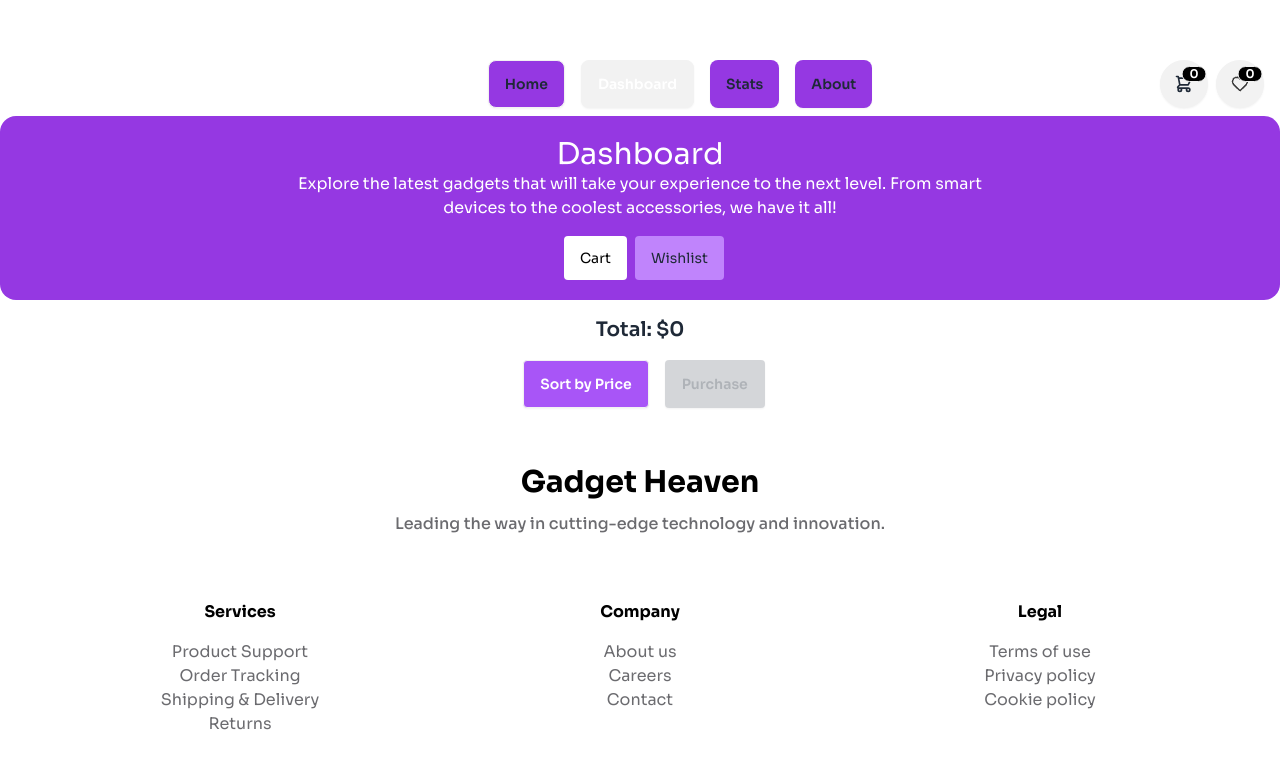
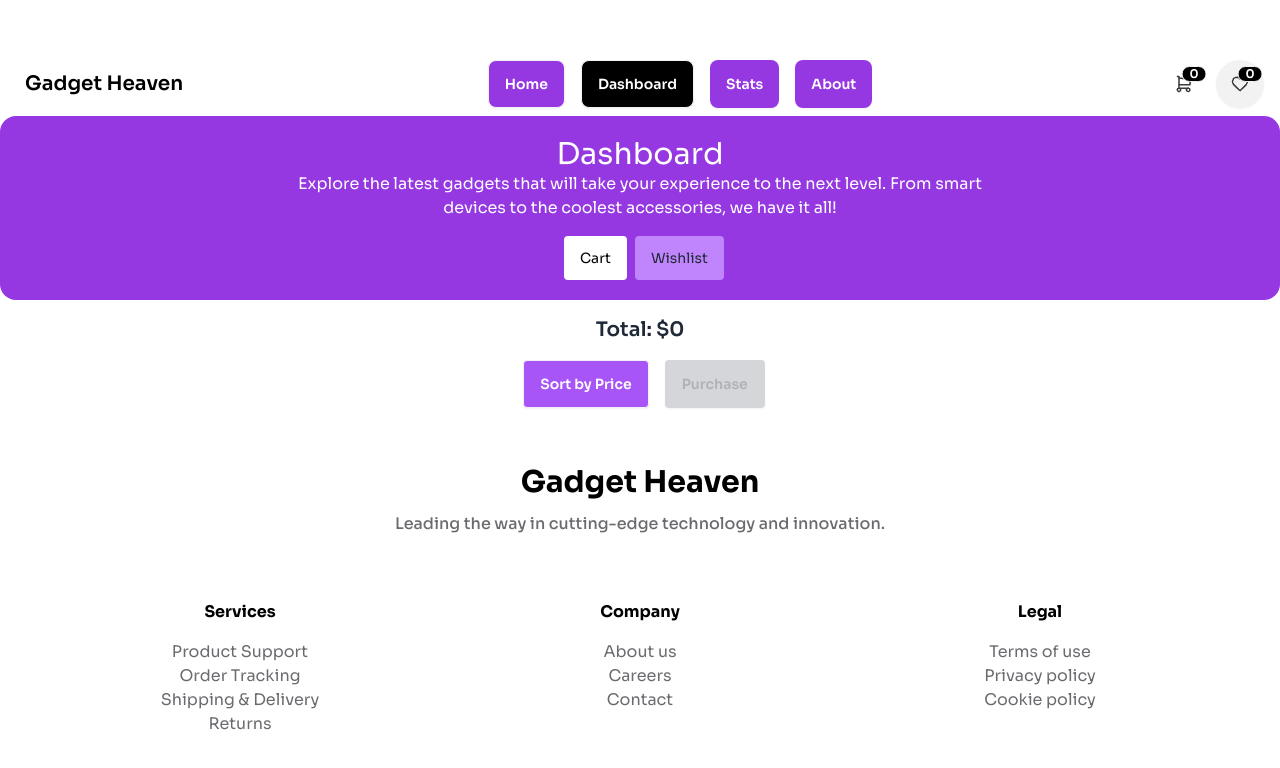
Before and after one commit to programming-hero-web-course-4/b10a8-gadget-heaven-sorupchakraborty, a React (Vite) app: page /dashboard in a window 1280 px wide. Shown: the top 768 px of the page. Built offline with nearby package versions, Linux system fonts and the light colour scheme.

Commit message:
feat: enhance Navbar component with navigation functionality and style updates; integrate cart and wishlist indicators

```diff
--- a/src/components/NavBar.jsx
+++ b/src/components/NavBar.jsx
@@ -1,5 +1,5 @@
 import React, { useContext } from "react";
-import { NavLink, useLocation } from "react-router-dom";
+import { NavLink, useLocation, useNavigate } from "react-router-dom";
 import cartIcon from "../assets/cart.png";
 import wishlistIcon from "../assets/wishlist.png";
 import CartContext from '../context/CartContext';
@@ -9,15 +9,20 @@ const Navbar = () => {
     const { cart } = useContext(CartContext);
     const { wishlist } = useContext(WishlistContext);
     const location = useLocation();
+    const navigate = useNavigate();
     const isHomePage = location.pathname === "/";
+
     const totalCartQuantity = cart.reduce((total, item) => total + item.quantity, 0);
 
+    const handleNavigate = (tab) => {
+        navigate(`/dashboard?tab=${tab}`);
+    };
 
     return (
-        <div className={`container mx-auto p-2 mt-8 rounded-t-2xl ${isHomePage ? "bg-[#9538E2]" : "bg-white"} sticky top-0 z-10`}>
+        <div className={`container mx-auto p-2 mt-8 rounded-t-2xl ${isHomePage ? "bg-[#9538E2] text-white" : "bg-white text-black"} sticky top-0 z-10`}>
             <div className="flex justify-between items-center pt-5">
                 <div>
-                    <NavLink to="/" className={`btn btn-ghost text-xl text-white  ${isHomePage ? "text-white" : "text-black"}`}>
+                    <NavLink to="/" className={`btn btn-ghost text-xl`}>
                         Gadget Heaven
                     </NavLink>
                 </div>
@@ -26,7 +31,7 @@ const Navbar = () => {
                         <li>
                             <NavLink
                                 to="/"
-                                className={({ isActive }) => (isActive ? "font-semibold btn bg-[#9538E2] text-white border-none" : "btn bg-[#9538E2]")}
+                                className={({ isActive }) => (isActive ? "font-semibold btn bg-[#9538E2] text-white border-none" : "btn bg-[#9538E2] text-white")}
                             >
                                 Home
                             </NavLink>
@@ -34,7 +39,7 @@ const Navbar = () => {
                         <li>
                             <NavLink
                                 to="/dashboard"
-                                className={({ isActive }) => (isActive ? "font-semibold btn text-white" : "btn bg-[#9538E2] border-none")}
+                                className={({ isActive }) => (isActive ? "font-semibold btn text-white bg-black " : "btn bg-[#9538E2] text-white border-none")}
                             >
                                 Dashboard
                             </NavLink>
@@ -42,7 +47,7 @@ const Navbar = () => {
                         <li>
                             <NavLink
                                 to="/statistics"
-                                className={({ isActive }) => (isActive ? "font-semibold btn text-white" : "btn bg-[#9538E2] border-none")}
+                                className={({ isActive }) => (isActive ? "font-semibold btn text-white bg-black" : "btn bg-[#9538E2] text-white border-none")}
                             >
                                 Stats
                             </NavLink>
@@ -50,7 +55,7 @@ const Navbar = () => {
                         <li>
                             <NavLink
                                 to="/about"
-                                className={({ isActive }) => (isActive ? "font-semibold btn text-white" : "btn bg-[#9538E2] border-none")}
+                                className={({ isActive }) => (isActive ? "font-semibold btn text-white bg-black" : "btn bg-[#9538E2] text-white border-none")}
                             >
                                 About
                             </NavLink>
@@ -58,36 +63,32 @@ const Navbar = () => {
                     </ul>
                 </div>
                 <div className="flex items-center">
-                    {/* cart */}
+                    {/* Cart */}
                     <div className="dropdown dropdown-end">
-                    <div tabIndex={0} role="button" className="btn btn-circle">
+                        <div
+                            tabIndex={0}
+                            role="button"
+                            className="btn btn-ghost btn-circle"
+                            onClick={() => handleNavigate("cart")}
+                        >
                             <div className="indicator">
-                                <svg
-                                    xmlns="http://www.w3.org/2000/svg"
-                                    className="h-5 w-5"
-                                    fill="none"
-                                    viewBox="0 0 24 24"
-                                    stroke="currentColor">
-                                    <path
-                                        strokeLinecap="round"
-                                        strokeLinejoin="round"
-                                        strokeWidth="2"
-                                        d="M3 3h2l.4 2M7 13h10l4-8H5.4M7 13L5.4 5M7 13l-2.293 2.293c-.63.63-.184 1.707.707 1.707H17m0 0a2 2 0 100 4 2 2 0 000-4zm-8 2a2 2 0 11-4 0 2 2 0 014 0z" />
-                                </svg>
-                                <span className="badge badge-sm indicator-item bg-black text-white">{cart.length}</span>
+                                <img src={cartIcon} alt="Cart" className="h-5 w-5" />
+                                <span className="badge badge-sm indicator-item bg-black text-white">{totalCartQuantity}</span>
                             </div>
                         </div>
-                        {/* wishlist */}
-                        <div tabIndex={0} role="button" className="btn btn-circle mx-2">
-                            <div className="indicator">
-                                <img src={wishlistIcon} alt="" />
-                                <span className="badge badge-sm indicator-item bg-black text-white">{wishlist.length}</span>
-                            </div>
+                    </div>
+                    {/* Wishlist */}
+                    <div
+                        tabIndex={0}
+                        role="button"
+                        className="btn btn-circle mx-2"
+                        onClick={() => handleNavigate("wishlist")}
+                    >
+                        <div className="indicator">
+                            <img src={wishlistIcon} alt="Wishlist" className="h-5 w-5" />
+                            <span className="badge badge-sm indicator-item bg-black text-white">{wishlist.length}</span>
                         </div>
-
-
                     </div>
-
                 </div>
             </div>
         </div>
```
Also changed, not shown: src/pages/DashboardPage.jsx (+193 -1 lines).
